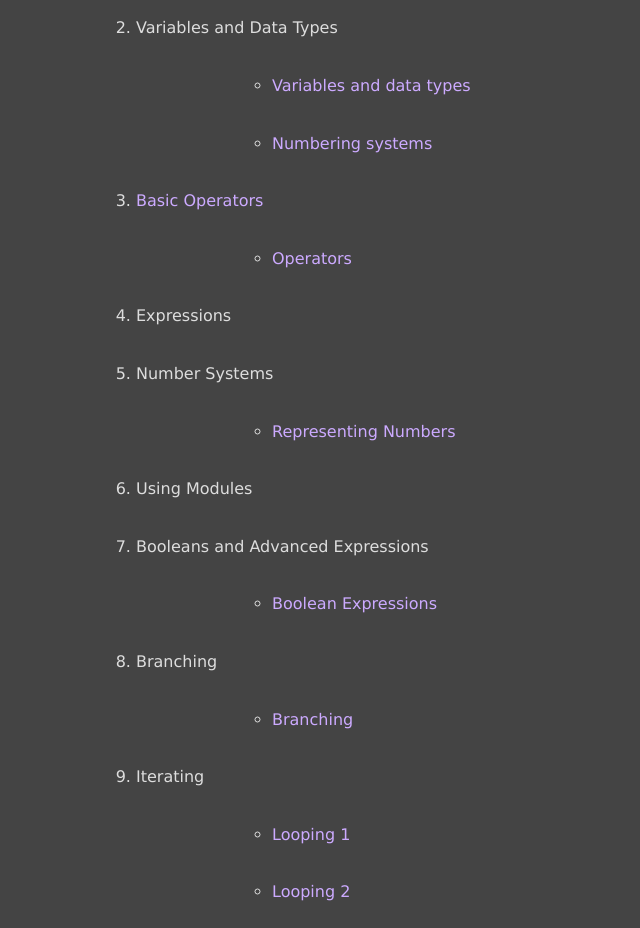
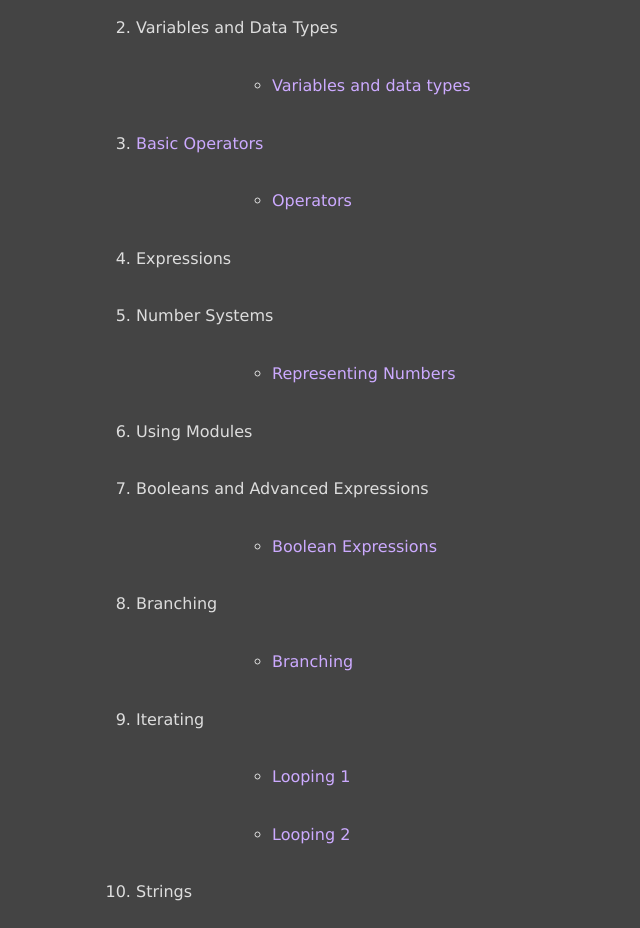
Before and after one commit to gcallah/IntroPython, a plain HTML site: page index.html in a window 1280 px wide. Shown: the part 820-1748 px from the top of the page, without its empty margins (0-640 px from the left). Drawn offline with Linux system fonts and the light colour scheme.

Commit message:
Removed duplication of "Number systems" in index.

```diff
--- a/index.html
+++ b/index.html
@@ -68,12 +68,6 @@
                         <a
                          href="https://github.com/gcallah/IntroPython/blob/master/notebooks/Variables.ipynb">
                         Variables and data types
-                        </a>
-                    </li>
-                    <li>
-                        <a
-                            href="https://github.com/gcallah/IntroPython/blob/master/notebooks/NumberRep.ipynb">
-                            Numbering systems
                         </a>
                     </li>
 
```
Also changed, not shown: 1 other file.
